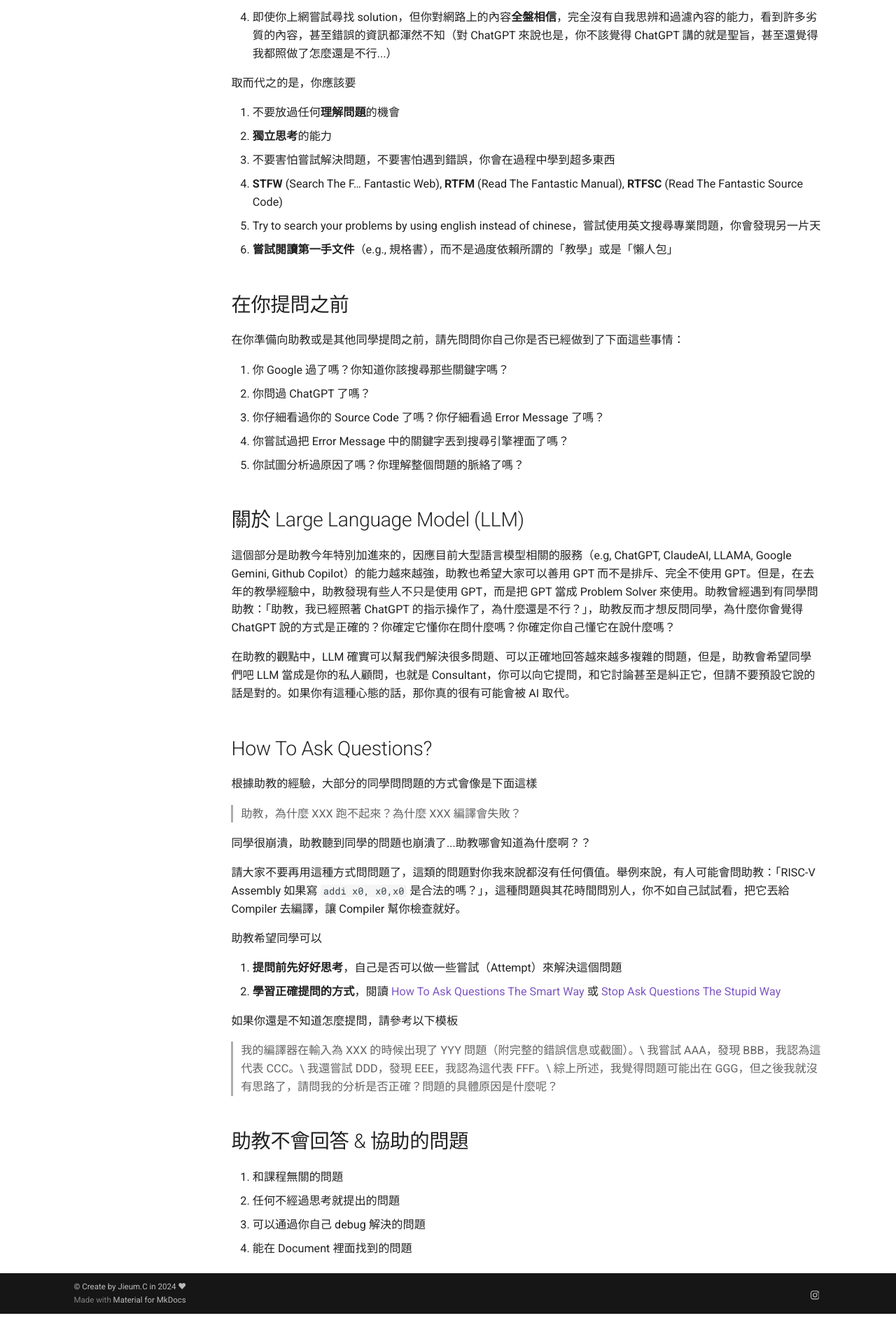
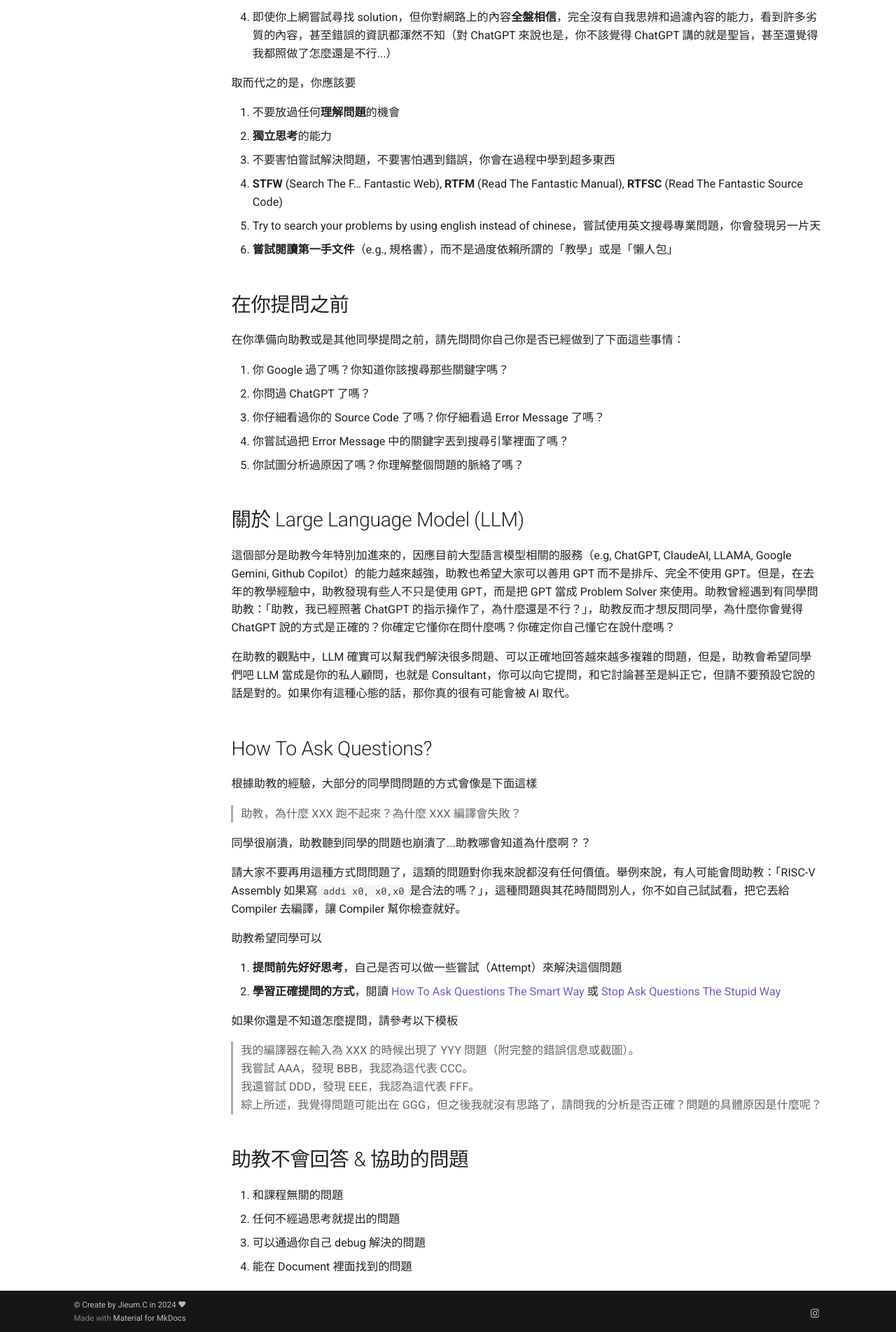
Before and after one commit to Haouo/course-website, an MkDocs documentation site: the page built from docs/labs/lab0.md, in a window 1280 px wide. Shown: the part 1361-3264 px from the top of the page at 70% size. Built offline with MkDocs 1.6.1 and Material for MkDocs 9.7.7, drawn with Linux system fonts in a browser that asks for light colours; nearby versions of some CDN libraries; before the commit the page ends 3238 px from its top, so only the background shows below that.

Commit message:
Update file lab0.md

```diff
--- a/docs/labs/lab0.md
+++ b/docs/labs/lab0.md
@@ -78,9 +78,9 @@ Lab 0 大部分的內容參考自文章：[How To Ask Questions The Smart Way](h
 
 如果你還是不知道怎麼提問，請參考以下模板
 
-> 我的編譯器在輸入為 XXX 的時候出現了 YYY 問題（附完整的錯誤信息或截圖）。\
-> 我嘗試 AAA，發現 BBB，我認為這代表 CCC。\
-> 我還嘗試 DDD，發現 EEE，我認為這代表 FFF。\
+> 我的編譯器在輸入為 XXX 的時候出現了 YYY 問題（附完整的錯誤信息或截圖）。
+> 我嘗試 AAA，發現 BBB，我認為這代表 CCC。
+> 我還嘗試 DDD，發現 EEE，我認為這代表 FFF。
 > 綜上所述，我覺得問題可能出在 GGG，但之後我就沒有思路了，請問我的分析是否正確？問題的具體原因是什麼呢？
 
 ## 助教不會回答 & 協助的問題
```
